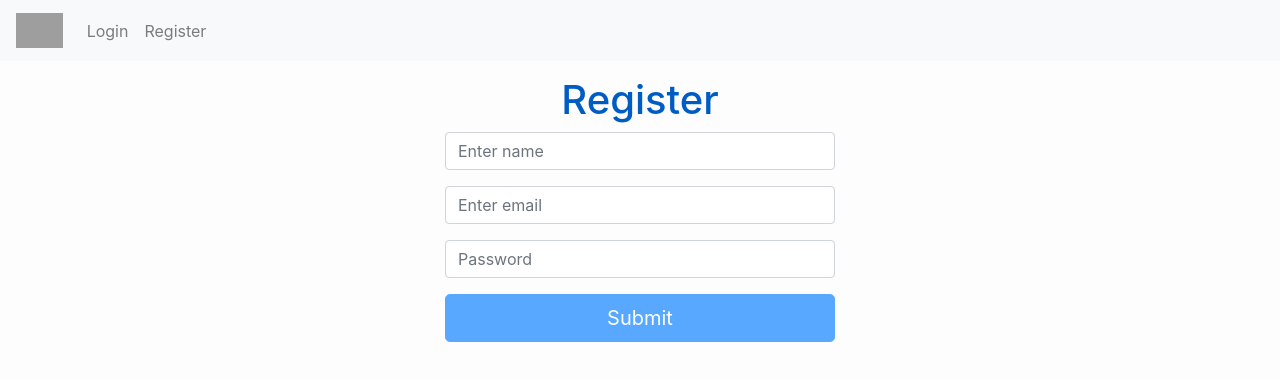
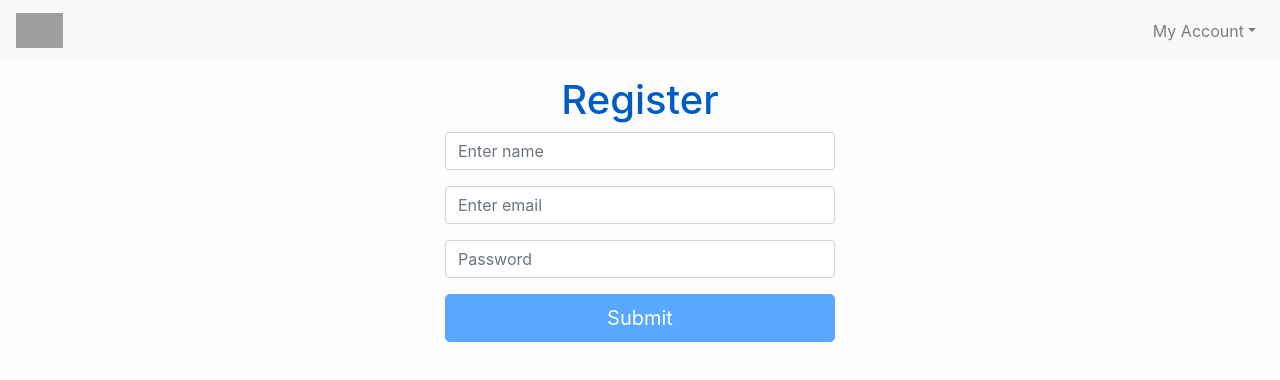
Before and after one commit to wackywombaat12/MERN-Starter-Kit, a React app: page /register in a window 1280 px wide. Shown: the top 380 px of the page. Built offline with nearby package versions, Linux system fonts and the light colour scheme; grey boxes are pictures that could not be loaded.

Commit message:
Refinement of login process

```diff
--- a/package.json
+++ b/package.json
@@ -43,6 +43,7 @@
     "enzyme-adapter-react-16": "^1.1.1",
     "extract-text-webpack-plugin": "^3.0.2",
     "jest": "^22.1.4",
+    "jest-localstorage-mock": "^2.2.0",
     "node-sass": "^4.7.2",
     "postcss-loader": "^2.0.10",
     "precss": "^3.1.0",
@@ -54,6 +55,7 @@
     "webpack": "^3.10.0"
   },
   "jest": {
+    "setupFiles": ["jest-localstorage-mock"],
     "moduleNameMapper": {
       "\\.(jpg|jpeg|png|gif|eot|otf|webp|svg|ttf|woff|woff2|mp4|webm|wav|mp3|m4a|aac|oga)$": "<rootDir>/config/assetsTransformer.js",
       "\\.(css|less)$": "<rootDir>/config/assetsTransformer.js"
--- a/src/client/components/App.jsx
+++ b/src/client/components/App.jsx
@@ -16,7 +16,7 @@ const App = () => (
       <div>
         <Nav/>
         <main className="container-fluid">
-          <PrivateRoute exact path="/" component={Home}/>
+          <PrivateRoute exact path="/home" component={Home}/>
           <Route path="/login" component={Login}/>
           <Route path="/register" component={Register}/>
         </main>
--- a/src/client/components/Nav.jsx
+++ b/src/client/components/Nav.jsx
@@ -1,9 +1,16 @@
 import React, { Component } from 'react';
 import {
-    NavLink
+    NavLink,
+    withRouter
 } from 'react-router-dom';
 
-export default class Login extends Component {
+class Nav extends Component {
+
+    constructor (props) {
+        super(props);
+
+        this.logOut = this.logOut.bind(this);
+    }
 
     getUser() {
         var data = {};
@@ -13,6 +20,30 @@ export default class Login extends Component {
         }
         return false;
     }
+
+    logOut(e) {
+        e.preventDefault();
+        localStorage.removeItem('user');
+        this.props.history.push("/login");
+    }
+
+    renderLink() {
+        if (!this.getUser()) {
+            return (
+                <div className="dropdown-menu dropdown-menu-right" aria-labelledby="navbarDropdownMenuLink">
+                    <NavLink activeClassName='is-active' className='dropdown-item' to="/login">Login</NavLink>
+                    <NavLink activeClassName='is-active' className='dropdown-item' to="/register">Register</NavLink>
+                </div>
+            );
+        }
+        return (
+            <div className="dropdown-menu dropdown-menu-right" aria-labelledby="navbarDropdownMenuLink">
+                <a className='dropdown-item' href="/account">{this.getUser()}</a>
+                <a className='dropdown-item'  onClick={this.logOut}>Logout</a>
+            </div>
+        )
+    }
+
     render() {
         return (
             <nav className="navbar navbar-expand-lg navbar-light bg-light sticky-top">
@@ -23,18 +54,18 @@ export default class Login extends Component {
                     <img src={require('../img/logo-5.svg')} height="35" className="d-inline-block align-top" alt="" />
                 </NavLink>
                 <div className="collapse navbar-collapse" id="navbarNav">
-                    <ul className="navbar-nav">
-                        <li className="nav-item">
-                            <NavLink activeClassName='is-active' className='nav-link' to="/login">Login</NavLink>
-                        </li>
-                        <li className="nav-item">
-                            <NavLink activeClassName='is-active' className='nav-link' to="/register">Register</NavLink>
+                    <ul className="navbar-nav w-100">
+                        <li className="nav-item dropdown ml-auto">
+                            <a className="nav-link dropdown-toggle" href="#" id="navbarDropdownMenuLink" data-toggle="dropdown" aria-haspopup="true" aria-expanded="false">
+                                My Account
+                            </a>
+                            {this.renderLink()}
                         </li>
                     </ul>
                 </div>
-                <a href="#">
-                {this.getUser()}</a>
             </nav>
         );
     }
 };
+
+export default withRouter(Nav);
--- a/src/client/pages/Login.jsx
+++ b/src/client/pages/Login.jsx
@@ -1,8 +1,9 @@
 import React, { Component } from 'react';
 import FormErrors from '../components/FormErrors.jsx';
 const axios = require('axios');
+import { withRouter } from "react-router-dom";
 
-export default class Login extends Component {
+class Login extends Component {
 
     constructor (props) {
         super(props);
@@ -36,6 +37,7 @@ export default class Login extends Component {
         .then(response => {
             console.log(response.data);
             localStorage.setItem('user', JSON.stringify(response.data));
+            this.props.history.push("/home");
         })
         .catch(error => {
             let message = error.response.data.message;
@@ -65,6 +67,10 @@ export default class Login extends Component {
                         passwordValid: passwordValid,
                       }, this.validateForm);
       }
+
+    componentDidMount() {
+        this.validateForm;
+    }
 
     validateForm() {
         this.setState({formValid: this.state.emailValid && this.state.passwordValid});
@@ -117,3 +123,5 @@ export default class Login extends Component {
         );
     }
 };
+
+export default withRouter(Login);
--- a/src/client/pages/Register.jsx
+++ b/src/client/pages/Register.jsx
@@ -35,7 +35,7 @@ class Register extends Component {
         .then(response => {
             console.log(response);
             localStorage.setItem('user', JSON.stringify(response.data));
-            this.props.history.push("/");
+            this.props.history.push("/home");
         })
         .catch(error => {
             console.log(error);
```
Also changed, not shown: 2 other files (tests, documents, lock files or other folders).
